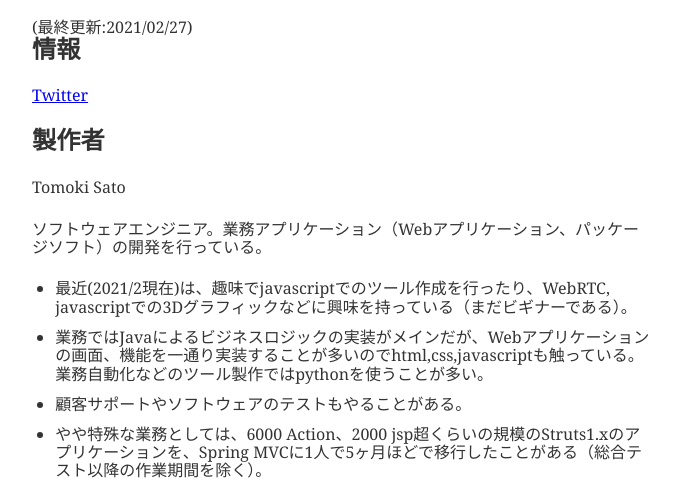
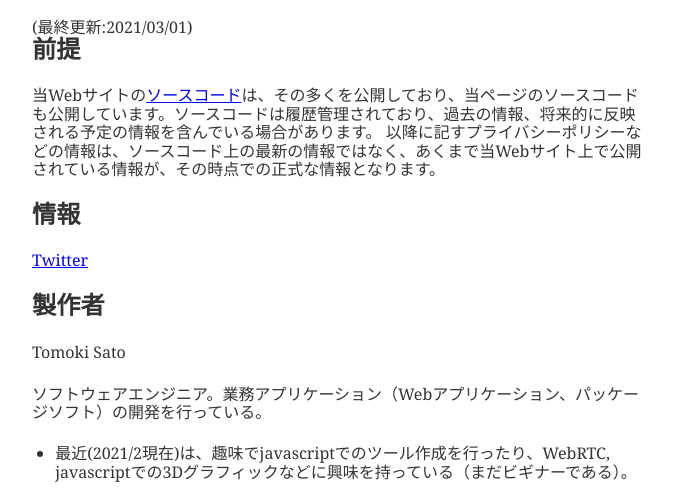
Before and after one commit to st-user/home-page, a Gatsby site: page /about/ in a window 1280 px wide. Shown: the part 235-725 px from the top of the page, without its empty margins (299-978 px from the left). Built offline with nearby package versions, Linux system fonts and the light colour scheme; Gatsby itself is replaced by a stand-in of ours; some packages are replaced by stand-ins of ours.

Commit message:
Aboutに加筆

```diff
--- a/src/content/about.md
+++ b/src/content/about.md
@@ -1,7 +1,11 @@
 ---
 title: "About"
-date: "2021/02/27"
+date: "2021/03/01"
 ---
+
+## 前提
+当Webサイトの[ソースコード](https://github.com/st-user/home-page)は、その多くを公開しており、当ページのソースコードも公開しています。ソースコードは履歴管理されており、過去の情報、将来的に反映される予定の情報を含んでいる場合があります。
+以降に記すプライバシーポリシーなどの情報は、ソースコード上の最新の情報ではなく、あくまで当Webサイト上で公開されている情報が、その時点での正式な情報となります。
 
 ## 情報
 [Twitter](https://twitter.com/programming_vch)
```
